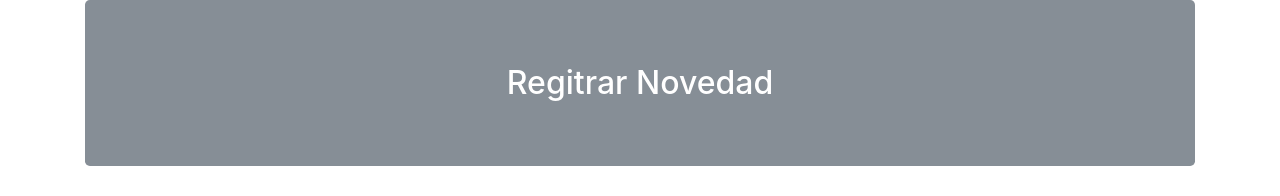
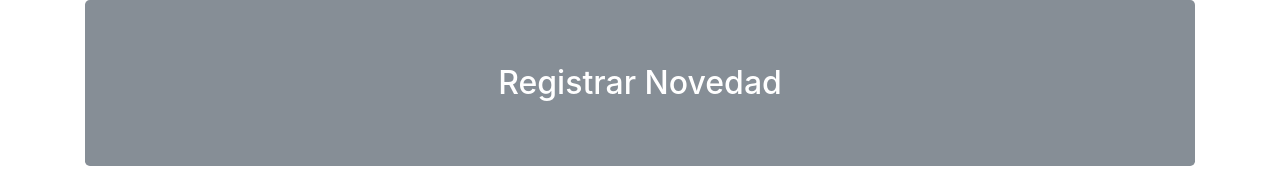
Before and after one commit to rubendarioing/serviSeguridadPaciente, an Angular app: page / in a window 1280 px wide. Shown: the top 196 px of the page. Built offline with nearby package versions, Linux system fonts and the light colour scheme.

Commit message:
se ajusta ortografia

```diff
--- a/src/app/novedades/novedades.component.html
+++ b/src/app/novedades/novedades.component.html
@@ -1,6 +1,6 @@
 <div style="text-align : center">
 <h2 class="jumbotron bg-secondary text-white">
-  Regitrar Novedad
+  Registrar Novedad
 </h2>
 </div>
 <div class="row">
```
